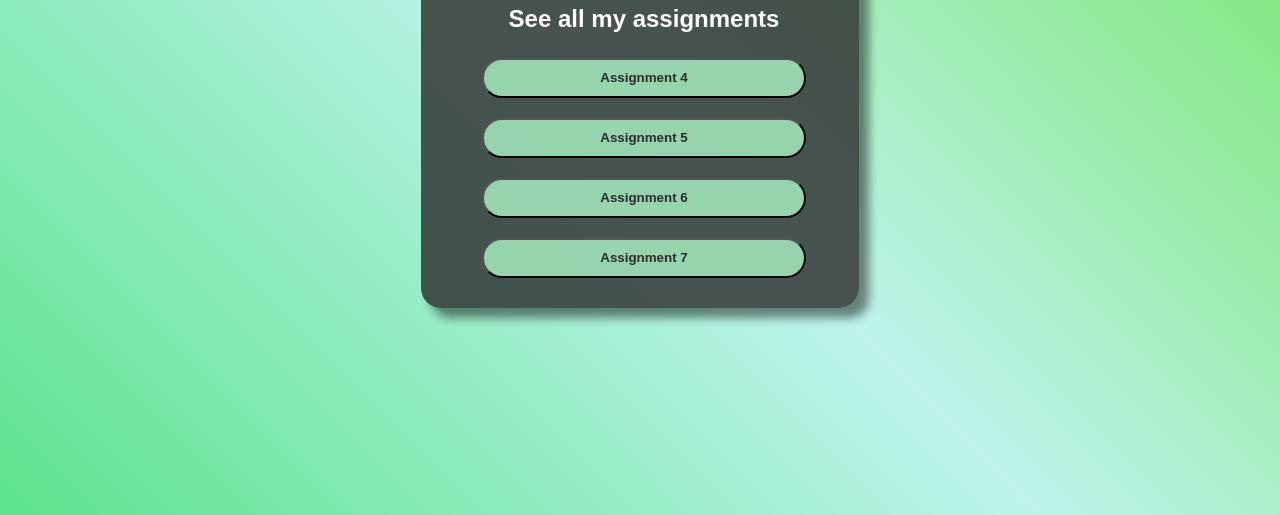
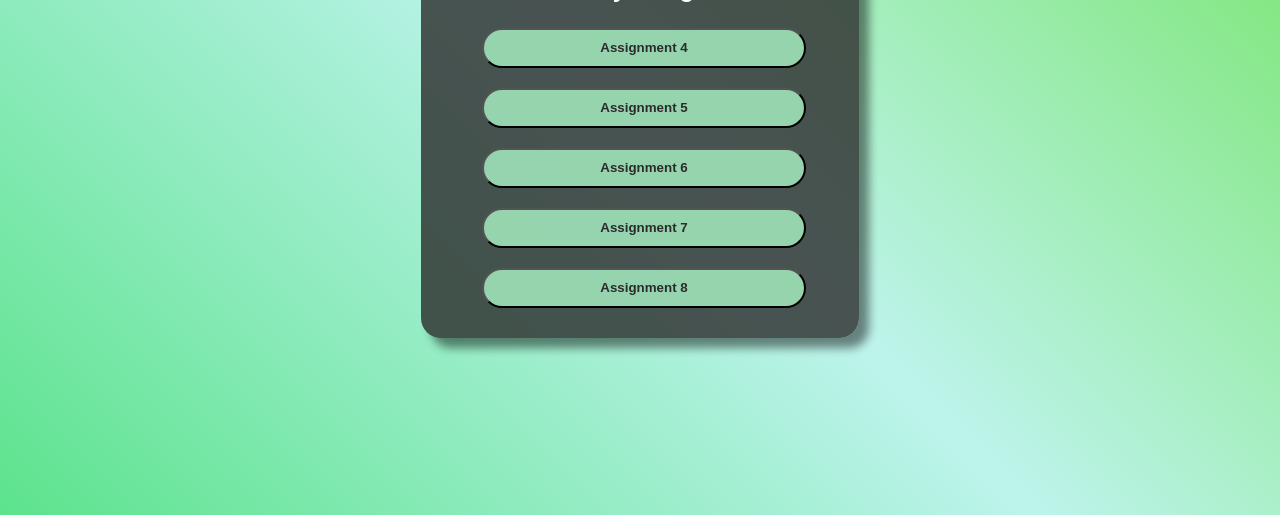
Before and after one commit to LukeLeimbach/WebDesignHomework, a plain HTML site: page index.html in a window 1280 px wide. Shown: the part 285-800 px from the top of the page. Drawn offline with Linux system fonts and the light colour scheme.

Commit message:
Assignment8

```diff
--- /dev/null
+++ b/Assignment8/style.css
@@ -0,0 +1,122 @@
+:root {
+  --color-green: #4297A0;
+  --color-ivory: #F4EAE6;
+  --color-coral: #E57F84;
+  --color-blue: #2F5061;
+}
+
+* {
+  font-family: arial, sans-serif;
+}
+
+body {
+  color: var(--color-ivory);
+  margin: 0;
+  padding: 0;
+}
+
+main {
+  display: flex;
+  flex-direction: column;
+  flex-wrap: nowrap;
+  align-items: center;
+  justify-content: center;
+  margin: 0;
+  padding: 0;
+  height: 100vh;
+  background: linear-gradient(60deg, var(--color-green) 0%, var(--color-ivory) 50%, var(--color-coral) 100%);
+}
+
+h1, h2 {
+  margin: 5px;
+}
+
+.main-container {
+  display: flex;
+  flex-direction: column;
+  align-items: center;
+  gap: 10px;
+  margin: 20px;
+  padding: 0;
+  border: 20px solid rgba(43, 43, 43, 0.8);
+  border-right: 12px solid rgba(43, 43, 43, 0.8);
+  background-color: rgba(43, 43, 43, 0.8);
+  -webkit-background-clip: padding-box; /* for Safari */
+  background-clip: padding-box; /* for IE9+, Firefox 4+, Opera, Chrome */
+  border-radius: 20px;
+  overflow: hidden;
+  width: 80%;
+  max-height: -webkit-fill-available;
+  min-height: fit-content;
+}
+
+img {
+  width: 400px;
+  border-radius: 20px;
+  padding: 10px;
+}
+
+span {
+  font-size: .8rem;
+}
+
+.sub-container {
+  display: flex;
+  flex-direction: column;
+  justify-content: center;
+  align-items: center;
+  width: 80%;
+}
+
+::-webkit-scrollbar {
+  background-color: rgba(43, 43, 43, 0.8);
+  width: 8px;
+}
+
+::-webkit-scrollbar-track {
+  border-radius: 20px;
+  background: #f1f1f1;
+}
+
+::-webkit-scrollbar-thumb {
+  border-radius: 20px;
+  background: #888;
+}
+
+::-webkit-scrollbar-thumb:hover {
+  background: #555;
+}
+
+::placeholder {
+  text-align: center;
+}
+
+.bs {
+  box-shadow: 10px 10px 10px var(--color-blue);
+}
+
+button {
+  margin-top: 20px;
+  width: 60%;
+  height: 40px;
+  background-color: rgba(177, 255, 206, 0.75);
+  border-radius: 20px;
+}
+
+button:hover {
+  background-color: rgba(38,217,103,1)
+}
+
+.cb {
+  width: 15px;
+  height: 15px;
+}
+
+#inp {
+  height: 1.5em;
+}
+
+iframe {
+  width: 50%;
+  height: 100%;
+}
--- a/index.html
+++ b/index.html
@@ -15,6 +15,7 @@
         <button onclick="location.href='./Assignment5/index.html'">Assignment 5</button>
         <button onclick="location.href='./Assignment6/index.html'">Assignment 6</button>
         <button onclick="location.href='./Assignment7/index.html'">Assignment 7</button>
+        <button onclick="location.href='./Assignment8/index.html'">Assignment 8</button>
       </div>
     </div>
   </main>
```
Also changed, not shown: Assignment8/index.html (added, +35 -0 lines), 1 other file.
